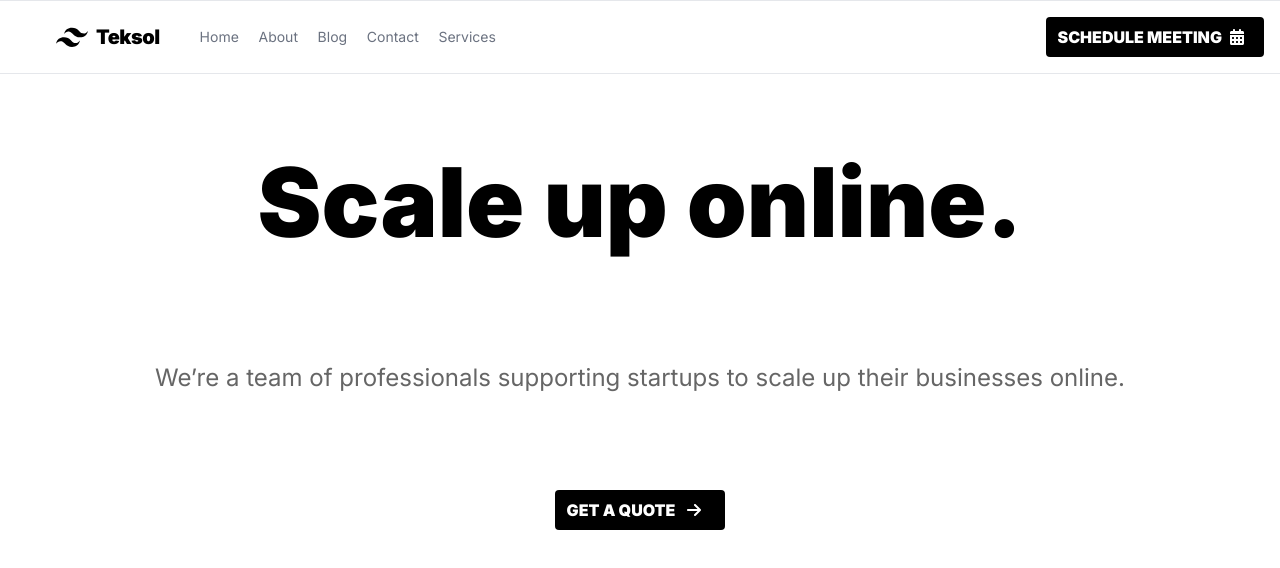
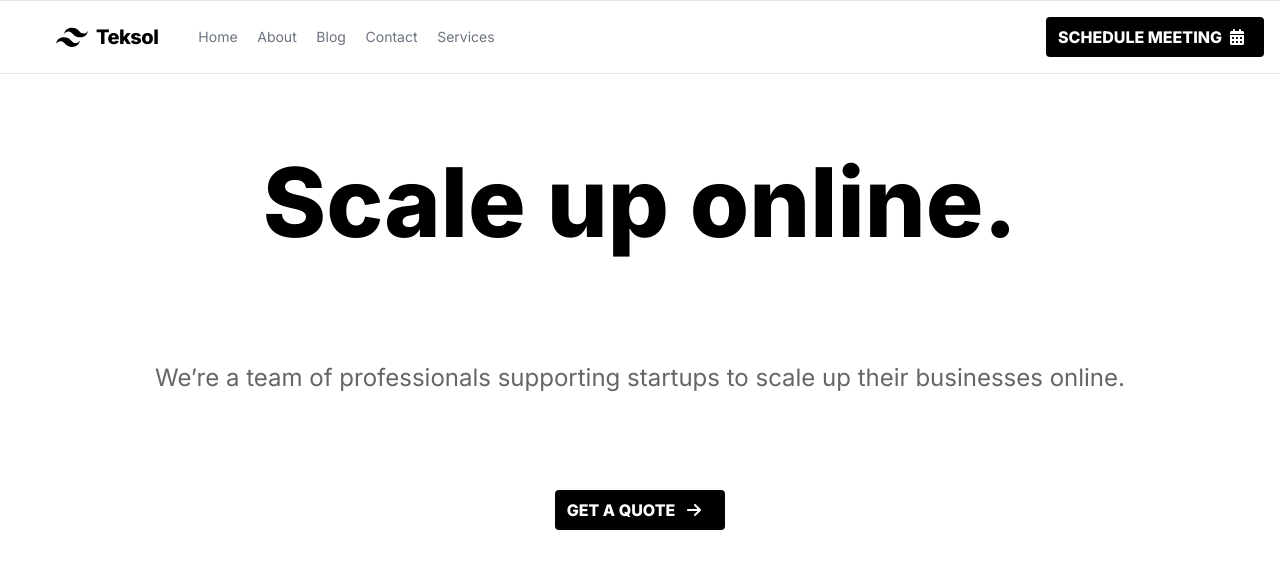
Before and after one commit to NotScorpio91/Nextjs-Web-Clone, a website: page src/index.html in a window 1280 px wide. Drawn offline with Linux system fonts and the light colour scheme; a web font is replaced by a local one.

Commit message:
html update

```diff
--- a/src/input.css
+++ b/src/input.css
@@ -1,4 +1,4 @@
-@import url('https://fonts.googleapis.com/css2?family=Inter:wght@900&display=swap');
+@import url('https://fonts.googleapis.com/css2?family=Inter:wght@400;500;800&display=swap');
   @import url('https://fonts.googleapis.com/css2?family=Blinker:wght@800&family=Inter&display=swap');
   @import url('https://fonts.googleapis.com/css2?family=Blinker:wght@800&family=Inter&family=Roboto:wght@900&display=swap');
 
```
Also changed, not shown: dist/output.css.
